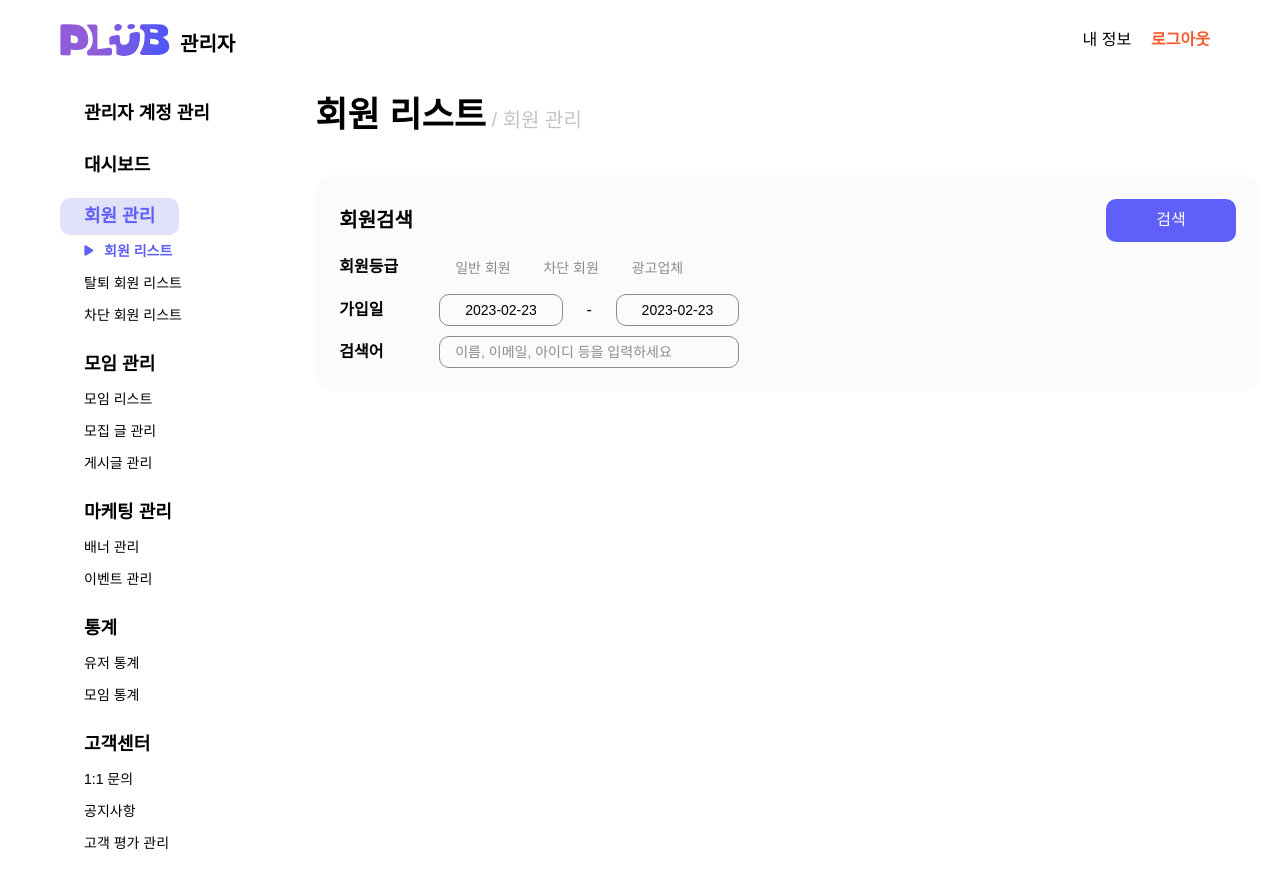
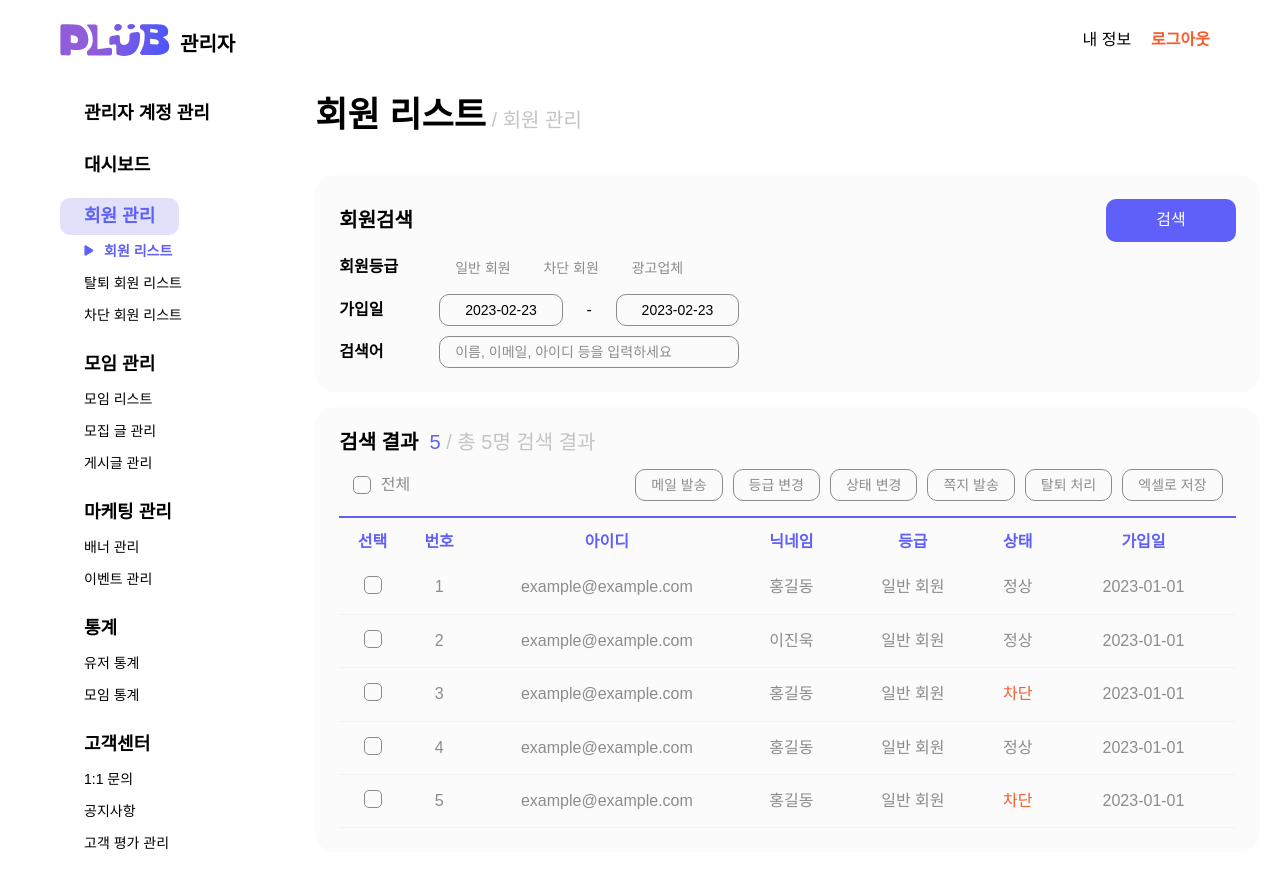
Before and after one commit to PLUB2022/PLUB-Web-Admin, a React (Vite) app: page /manage/user/list in a window 1280 px wide. Built offline with nearby package versions, Linux system fonts and the light colour scheme; no server answers; a web font is replaced by a local one.

Commit message:
feat: 유저 리스트 테이블 UI 추가

```diff
--- a/src/components/User/UserList.tsx
+++ b/src/components/User/UserList.tsx
@@ -1,11 +1,13 @@
 import styled from '@emotion/styled';
 
 import Search from './UserList/Search';
+import Table from './UserList/Table';
 
 const UserList = () => {
   return (
     <Container>
       <Search />
+      <Table />
     </Container>
   );
 };
--- a/src/components/User/UserList/Search.tsx
+++ b/src/components/User/UserList/Search.tsx
@@ -5,6 +5,7 @@ import { useNavigate } from 'react-router-dom';
 import { COLORS } from '../../../constants/colors';
 import { ROUTES } from '../../../constants/routes';
 import useCalendar from '../../../hooks/useCalendar';
+import { SearchBox, SearchTitle, SmallButton } from '../../../styles/Common';
 import Button from '../../shared/Button';
 
 const userTypes = [
@@ -117,14 +118,6 @@ const Search = () => {
 
 export default Search;
 
-const SearchBox = styled.div`
-  display: flex;
-  flex-direction: column;
-  padding: 24px;
-  background-color: #fbfbfb;
-  border-radius: 20px;
-`;
-
 const SearchHeader = styled.div`
   display: flex;
   justify-content: space-between;
@@ -138,33 +131,6 @@ const SearchHeader = styled.div`
   &#last {
     width: 400px;
     margin-bottom: 0px;
-  }
-`;
-
-const SearchTitle = styled.div`
-  font-size: 20px;
-  font-weight: 600;
-  width: 100px;
-  &#sub {
-    font-size: 16px;
-  }
-`;
-
-const SmallButton = styled.button`
-  font-size: 14px;
-  padding: 7px 15px;
-  border: 1px solid transparent;
-  border-radius: 10px;
-  background: transparent;
-  color: #8c8c8c;
-  cursor: pointer;
-  &:hover {
-    border: 1px solid #8c8c8c;
-  }
-  &#active {
-    border: 1px solid transparent;
-    color: ${COLORS.MAIN};
-    background: ${COLORS.SUB};
   }
 `;
 
--- /dev/null
+++ b/src/components/User/UserList/Table.tsx
@@ -0,0 +1,206 @@
+import styled from '@emotion/styled';
+
+import { COLORS } from '../../../constants/colors';
+import { SearchBox, SearchTitle, SmallButton } from '../../../styles/Common';
+
+interface ExData {
+  id: number;
+  email: string;
+  nickname: string;
+  type: 'normal' | 'ban' | 'promotion';
+  status: 'active' | 'ban';
+  createdAt: string;
+}
+
+const exData: ExData[] = [
+  {
+    id: 1,
+    email: 'example@example.com',
+    nickname: '홍길동',
+    type: 'normal',
+    status: 'active',
+    createdAt: '2023-01-01',
+  },
+  {
+    id: 2,
+    email: 'example@example.com',
+    nickname: '이진욱',
+    type: 'normal',
+    status: 'active',
+    createdAt: '2023-01-01',
+  },
+  {
+    id: 3,
+    email: 'example@example.com',
+    nickname: '홍길동',
+    type: 'normal',
+    status: 'ban',
+    createdAt: '2023-01-01',
+  },
+  {
+    id: 4,
+    email: 'example@example.com',
+    nickname: '홍길동',
+    type: 'normal',
+    status: 'active',
+    createdAt: '2023-01-01',
+  },
+  {
+    id: 5,
+    email: 'example@example.com',
+    nickname: '홍길동',
+    type: 'normal',
+    status: 'ban',
+    createdAt: '2023-01-01',
+  },
+];
+
+const Table = () => {
+  const status = {
+    active: '정상',
+    ban: '차단',
+  };
+  const type = {
+    normal: '일반 회원',
+    ban: '차단 회원',
+    promotion: '광고업체',
+  };
+
+  return (
+    <SearchBox>
+      <SearchTitle>
+        검색 결과&nbsp; <span style={{ color: COLORS.MAIN }}>5</span>
+        <span style={{ color: '#c4c4c4' }}> / 총 5명 검색 결과</span>
+      </SearchTitle>
+      <Controller>
+        <CustomRadio>
+          <Radio type='checkbox' name='checkAll' id='all' />
+          <Label htmlFor='all'>전체</Label>
+        </CustomRadio>
+        <Buttons>
+          <SmallButton id='item'>메일 발송</SmallButton>
+          <SmallButton id='item'>등급 변경</SmallButton>
+          <SmallButton id='item'>상태 변경</SmallButton>
+          <SmallButton id='item'>쪽지 발송</SmallButton>
+          <SmallButton id='item'>탈퇴 처리</SmallButton>
+          <SmallButton id='item'>엑셀로 저장</SmallButton>
+        </Buttons>
+      </Controller>
+      <CustomTable>
+        <thead>
+          <tr>
+            <th>선택</th>
+            <th>번호</th>
+            <th>아이디</th>
+            <th>닉네임</th>
+            <th>등급</th>
+            <th>상태</th>
+            <th>가입일</th>
+          </tr>
+        </thead>
+        <tbody>
+          {exData.map((data) => (
+            <tr key={data.id}>
+              <td>
+                <Radio type='checkbox' name='check' id='item' value={data.id} />
+              </td>
+              <td>{data.id}</td>
+              <td id='email'>{data.email}</td>
+              <td>{data.nickname}</td>
+              <td>{type[data.type]}</td>
+              <td id={data.status}>{status[data.status]}</td>
+              <td>{data.createdAt}</td>
+            </tr>
+          ))}
+        </tbody>
+      </CustomTable>
+    </SearchBox>
+  );
+};
+
+export default Table;
+
+const Controller = styled.div`
+  display: flex;
+  justify-content: space-between;
+  align-items: center;
+  width: 97%;
+  margin: 15px auto;
+`;
+
+const CustomRadio = styled.div`
+  display: flex;
+  align-items: center;
+`;
+
+const Radio = styled.input`
+  appearance: none;
+  border: 1px solid #8c8c8c;
+  width: 18px;
+  height: 18px;
+  border-radius: 5px;
+  position: relative;
+  margin-right: 10px;
+  cursor: pointer;
+  &#item {
+    margin-right: 0;
+  }
+  &::after {
+    content: '';
+    position: absolute;
+    width: 50%;
+    height: 29%;
+    display: none;
+  }
+  &:checked {
+    background: ${COLORS.MAIN};
+    border: 1px solid ${COLORS.MAIN};
+    &::after {
+      display: block;
+      border: 2px solid #fff;
+      border-top: 0;
+      border-right: 0;
+      transform: rotate(-45deg);
+      transform-origin: 100% 10%;
+    }
+  }
+  &:hover {
+    box-shadow: 0 0 5px ${COLORS.MAIN};
+  }
+`;
+
+const Label = styled.label`
+  cursor: pointer;
+  color: #8c8c8c;
+`;
+
+const Buttons = styled.div`
+  display: flex;
+  gap: 10px;
+`;
+
+const CustomTable = styled.table`
+  width: 100%;
+  margin: 0 auto;
+  border-collapse: collapse;
+  overflow: hidden;
+  & th {
+    border-top: 2px solid ${COLORS.MAIN};
+    padding: 15px 0 10px 0;
+    text-align: center;
+    color: ${COLORS.MAIN};
+    font-weight: 600;
+  }
+  & td {
+    border-bottom: 1px solid #f2f3f4;
+    padding: 15px 0;
+    text-align: center;
+    color: #8c8c8c;
+    &#ban {
+      color: ${COLORS.ERROR};
+    }
+    &#email {
+      width: 30%;
+    }
+  }
+`;
--- a/src/styles/Common.tsx
+++ b/src/styles/Common.tsx
@@ -53,3 +53,51 @@ export const Label = styled.div`
   font-size: 16px;
   margin-top: 10px;
 `;
+
+export const SearchBox = styled.div`
+  display: flex;
+  flex-direction: column;
+  padding: 24px;
+  background-color: #fbfbfb;
+  border-radius: 20px;
+`;
+
+export const SmallButton = styled.button`
+  font-size: 14px;
+  padding: 7px 15px;
+  border: 1px solid transparent;
+  border-radius: 10px;
+  background: transparent;
+  color: #8c8c8c;
+  cursor: pointer;
+  &:hover {
+    border: 1px solid #8c8c8c;
+  }
+  &#active {
+    border: 1px solid transparent;
+    color: ${COLORS.MAIN};
+    background: ${COLORS.SUB};
+  }
+  &#item {
+    border: 1px solid #8c8c8c;
+    &:hover {
+      border: 1px solid transparent;
+      color: ${COLORS.MAIN};
+      background: ${COLORS.SUB};
+    }
+    &:focus {
+      border: 1px solid transparent;
+      color: ${COLORS.SUB};
+      background: ${COLORS.MAIN};
+    }
+  }
+`;
+
+export const SearchTitle = styled.div`
+  font-size: 20px;
+  font-weight: 600;
+  &#sub {
+    font-size: 16px;
+    width: 100px;
+  }
+`;
```
